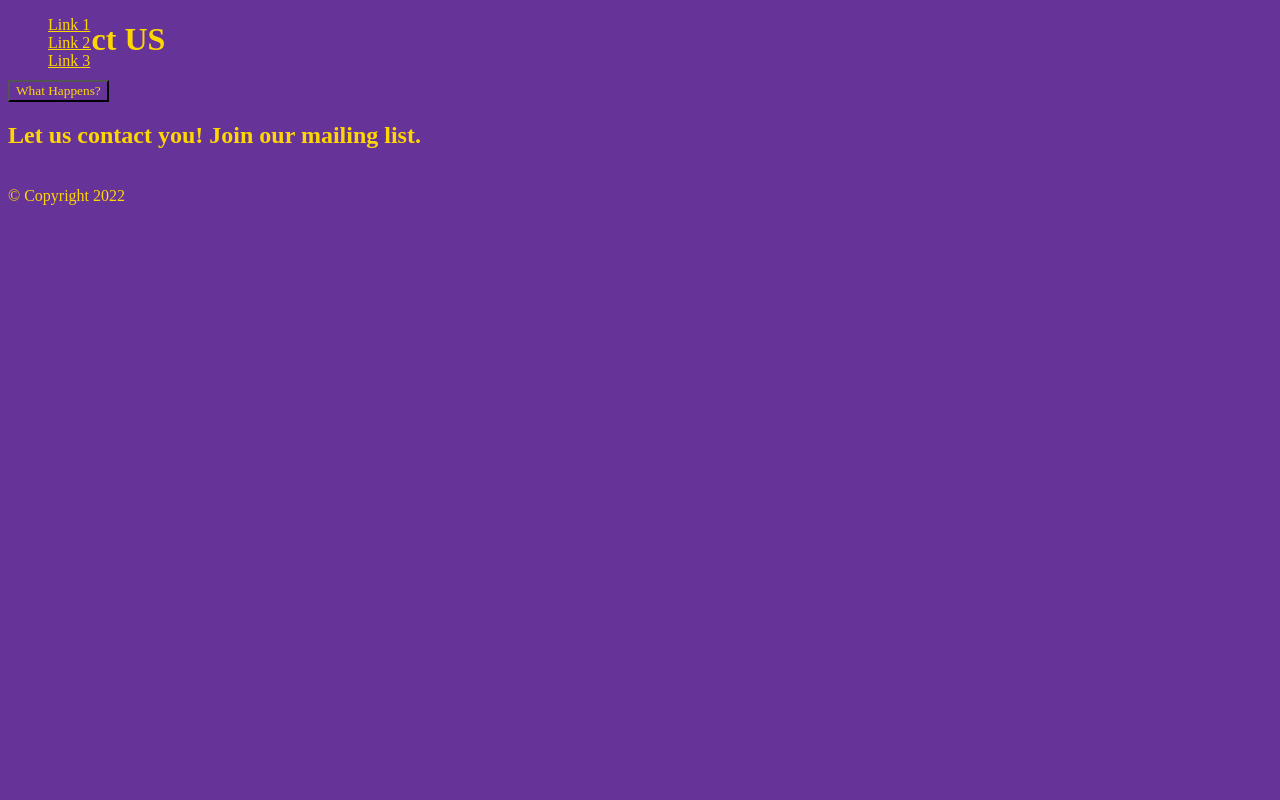
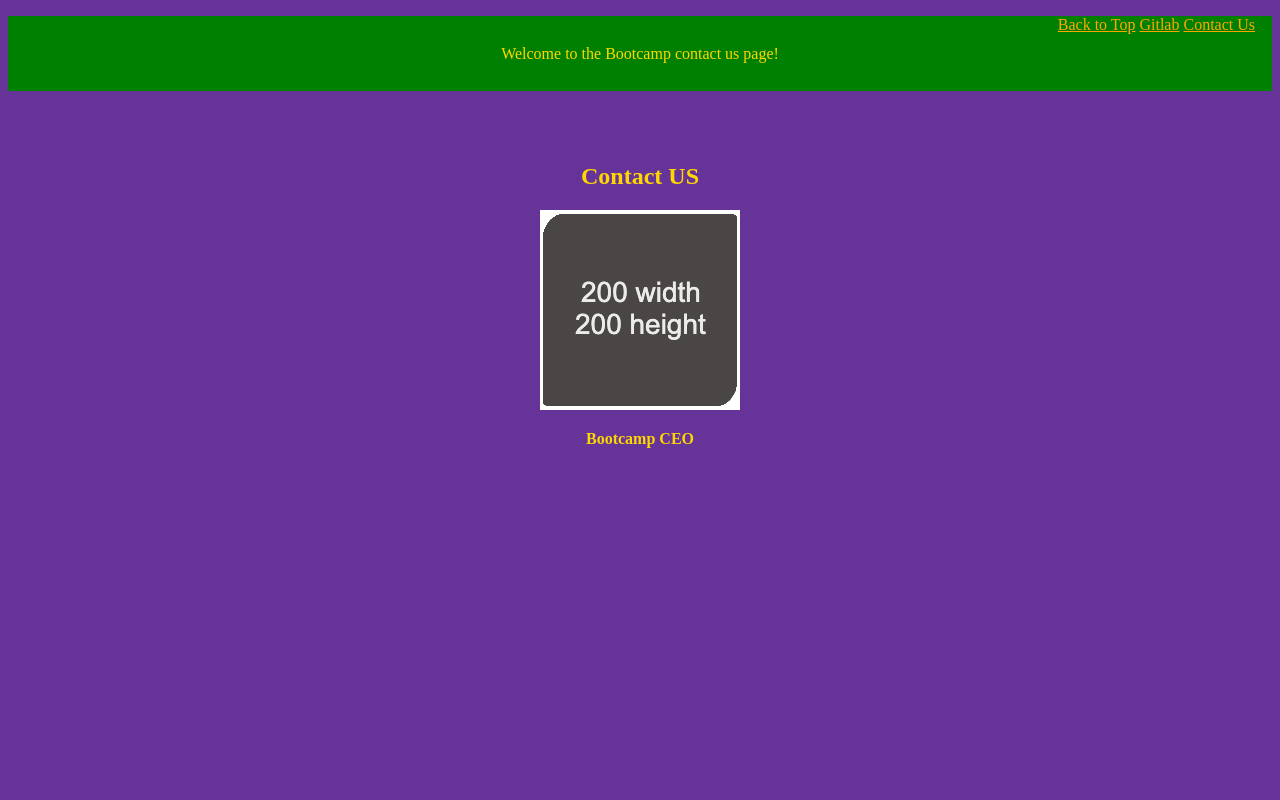
Before and after one commit to garrettWinter/Week1-MiniProject, a plain HTML site: page index.html in a window 1280 px wide. Shown: the top 800 px of the page. Drawn offline with Linux system fonts and the light colour scheme.

Commit message:
Commiting post study session changes.

```diff
--- a/assets/css/style.css
+++ b/assets/css/style.css
@@ -2,13 +2,51 @@
     font-family: 'Times New Roman', Times, serif;
     background-color: rebeccapurple;
     color: gold;
-    list-style-type: none;
 }
 header{
-    }
-.navigationBar{
+    box;
+    text-align: center;
+    background-color: green;
+    position: sticky;
+    top: 0px;
+    padding: 0px;
+      }
+footer{
+    position: relative;
+    bottom: 0px;
+    background-color: green;
+    line-height: 75px;
+    width: 100%;
+    margin: -20px;
+}
+li{
+    display: inline;
+}
+a{
+    color:orange;
+    background-color: green;
+    width: 100%;
+}
+figure{
+    font-weight: bolder;
+}
+.navigationBar {
     position: fixed;
+    display: inline;
+    right: 25px;
     top: 0px;
-    display: inline;
+    list-style-type: none;
     color: black;
+    background-color: green;
 }
+section{
+text-align: center;
+}
+#headerText{
+    background-color: green;
+    line-height: 75px;
+    width: 100%;
+}
+.doNotShow{
+    visibility: hidden;
+}
--- a/index.html
+++ b/index.html
@@ -9,17 +9,127 @@
 </head>
 <body>
     <header >
-        <h1>Contact US</h1>
+        <p id="headerText" id="Top">Welcome to the Bootcamp contact us page!</p>
         <ul class="navigationBar">
-            <li><a href="#">Link 1</a></li>
-            <li><a href="#">Link 2</a></li>
-            <li><a href="#">Link 3</a></li>
+            <li><a href="#Top">Back to Top</a></li>
+            <li><a href="https://umn.bootcampcontent.com/University-of-Minnesota-Boot-Camp/UofM-VIRT-FSF-PT-10-2022-U-LOLC/-/tree/main/01-HTML-Git-CSS/01-Activities/22-Stu_Mini-Project">Gitlab</a></li>
+            <li><a href="#contactUsAnchor">Contact Us</a></li>
         </ul>
-        <button>What Happens?</button>
-        <H2> Let us contact you! Join our mailing list.</H2>
     </header>
     <section>
-        <img src="" alt="" title="">
+    <br>
+    <br>
+    <h1>Contact US</h1>
+    <img id="image-1"src="/assets/images/sample.jpg" alt="Placeholder" title="First Image">
+        <br>
+        <figure>Bootcamp CEO</figure>
+        <br>
+        <br>
+        <br>
+        <br>
+        <br>
+        <br>
+        <br>
+        <br>
+        <br>
+        <br>
+        <br>
+        <br>
+        <br>
+        <br>
+        <br>
+        <br>
+        <br>
+        <br>
+        <br>
+        <br>
+        <br>
+        <br>
+        <br>
+        <br>
+        <br>
+        <br>
+        <br>
+        <br>
+        <br>
+        <br>
+        <br>
+        <br>
+        <br>
+        <br>
+        <br>
+        <br>
+        <br>
+        <br>
+        <br>
+        <br>
+        <br>
+        <br>
+        <br>
+        <br>
+        <br>
+        <br>
+        <br>
+        <br>
+        <br>
+        <br>
+        <br>
+        <br>
+        <br>
+        <br>
+        <br>
+        <br>
+        <br>
+        <br>
+        <br>
+        <br>
+        <br>
+        <br>
+        <br>
+        <br>
+        <br>
+        <br>
+        <br>
+        <br>
+        <br>
+        <br>
+        <br>
+        <br>
+        <br>
+        <br>
+        <br>
+        <br>
+        <br>
+        <br>
+        <br>
+        <br>
+        <br>
+        <br>
+        <br>
+        <br>
+        <br>
+        <br>
+        <br>
+        <br>
+        <br>
+        <br>
+        <br>
+        <br>
+        <br>
+        <br>
+        <br>
+    </section>
+    <section>
+        <h2 id="contactUsAnchor"> Let us contact you! Join our mailing list.</h2>
+        Name: <input><br>
+        Email: <input>
+        <br><button>Submit</button>
+        <br>
+        <br>
+        <br>
+        <br>
+        <br>
+        <br>
     </section>
     <footer>
         &copy Copyright 2022
```
Also changed, not shown: assets/images/sample.jpg (added).
